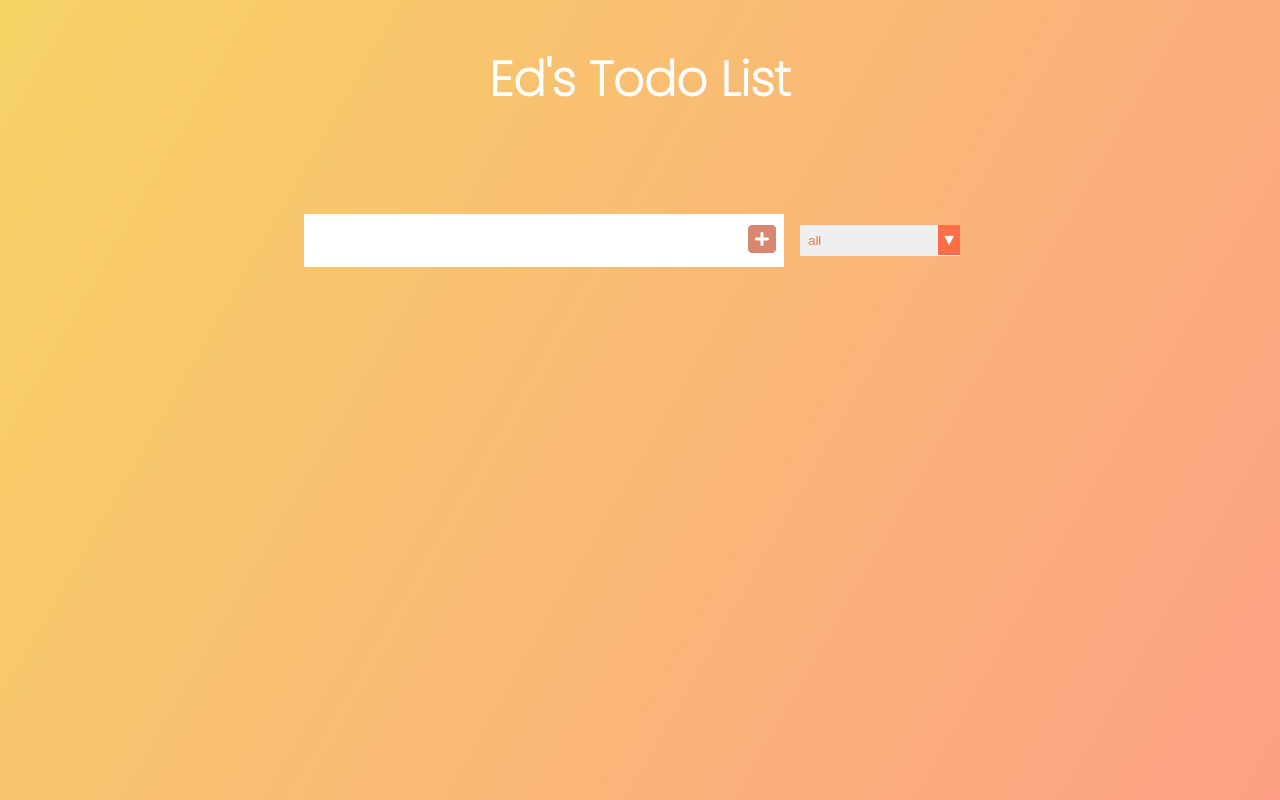
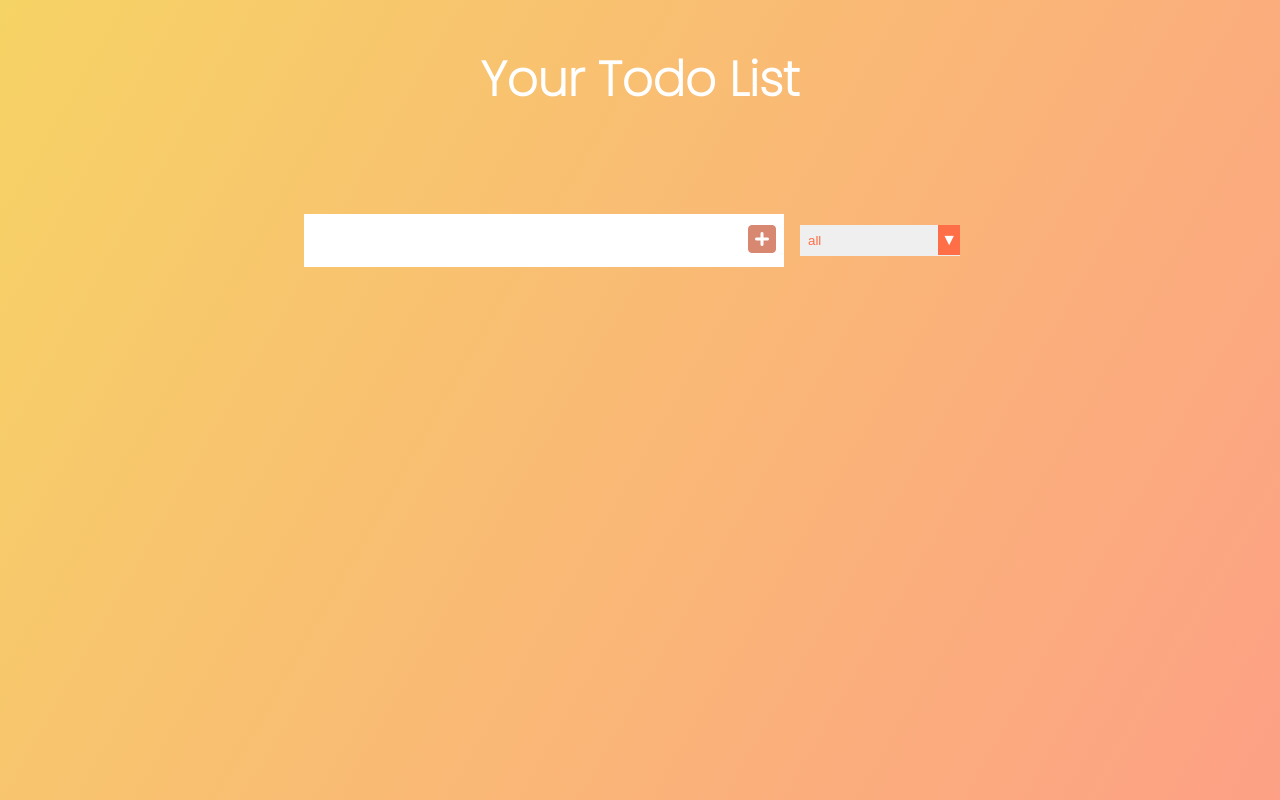
Before and after one commit to valanboy/todoApp, a plain HTML site: page index.html in a window 1280 px wide. Drawn offline with Linux system fonts and the light colour scheme.

Commit message:
Update index.html

```diff
--- a/index.html
+++ b/index.html
@@ -15,7 +15,7 @@
 
 <body>
     <header>
-        <h1>Ed's Todo List</h1>
+        <h1>Your Todo List</h1>
     </header>
 
     <form>
```
